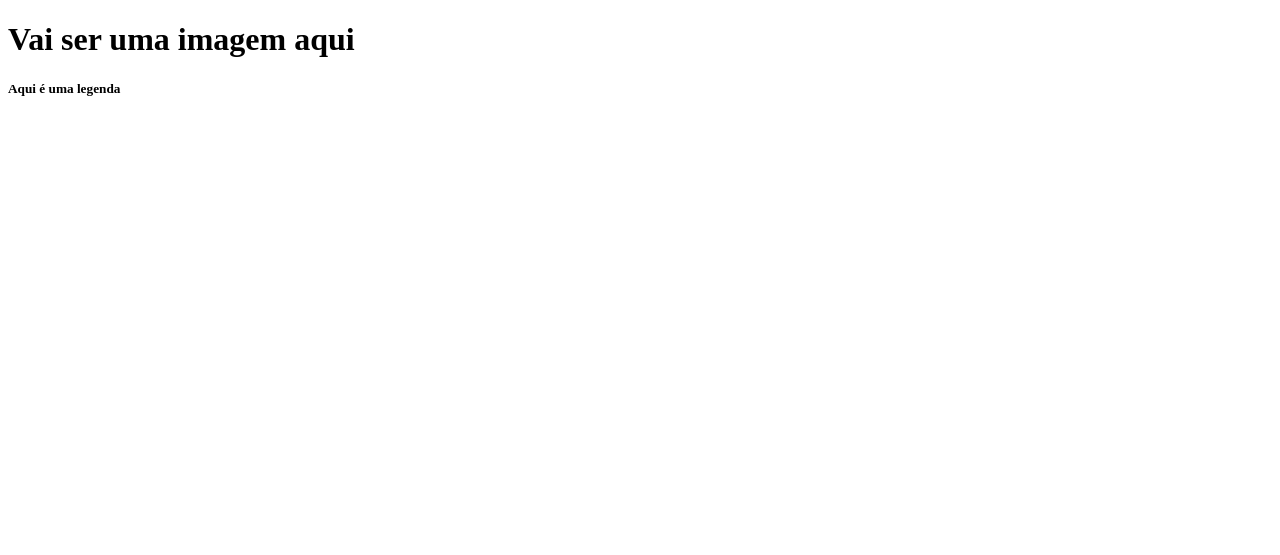
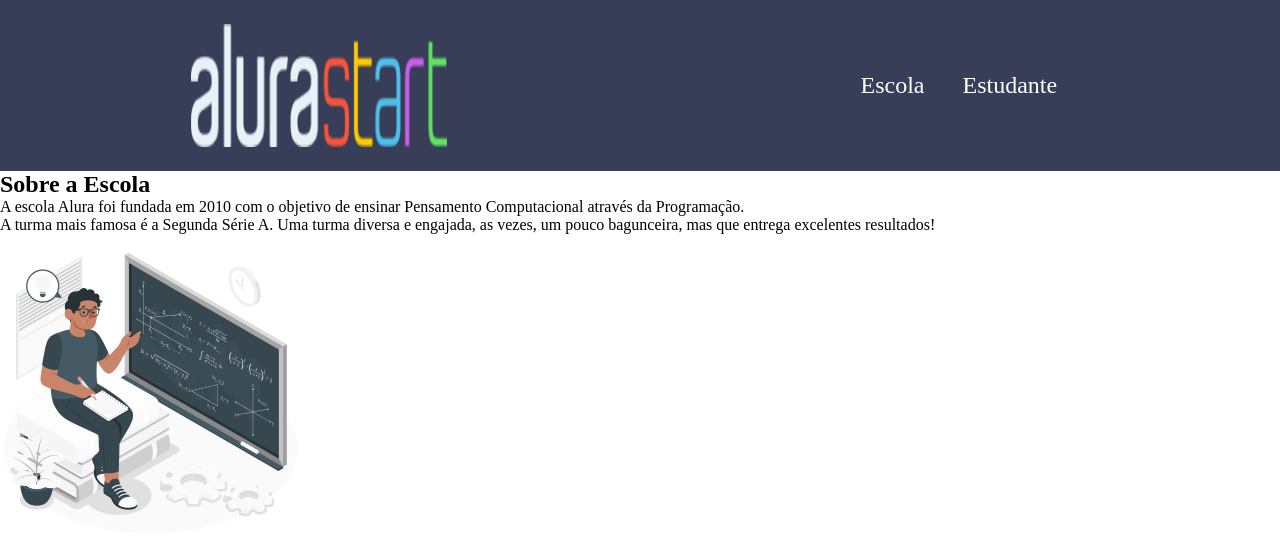
Before and after one commit to GiovanaaPaulino/SiteEscola, a plain HTML site: page index.html in a window 1280 px wide. Drawn offline with Linux system fonts and the light colour scheme.

Commit message:
Add files via upload

```diff
--- a/index.html
+++ b/index.html
@@ -6,9 +6,17 @@
     <title>Site Escola</title>
     <link rel="stylesheet" href="style.css">
 </head>
-<body>
-    <h1>Vai ser uma imagem aqui</h1>
-    <h5>Aqui é uma legenda</h5>
-
-</body>
+<header class="cabecalho">
+    <img class="cabecalho-imagem" src="./img/img1.png" alt="Logo Alura">
+    <ul class="cabecalho-lista-item">
+        <li class="cabecalho-lista-item">Escola</li>
+        <li class="cabecalho-lista-item">Estudante</li>
+    </ul>
+</header>
+<section class="escola">
+    <h2 class="escola-titulo">Sobre a Escola</h2>
+    <p class="escola-texto-um">A escola Alura foi fundada em 2010 com o objetivo de ensinar Pensamento Computacional através da Programação.</p>
+    <p class="escola-texto-dois">A turma mais famosa é a Segunda Série A. Uma turma diversa e engajada, as vezes, um pouco bagunceira, mas que entrega excelentes resultados!</p>
+    <img class="escola-imagem" src="./img/img2.png" alt="Homem no quadro"
+</section>
 </html>
--- a/style.css
+++ b/style.css
@@ -1,4 +1,20 @@
-header{
+*{
+    margin: 0;
+    padding: 0;
+}
+.cabecalho{
     background-color: #383D58;
     color: white;
+    display: flex;
+    justify-content: space-around;
+    padding: 24px 0;
 }
+.cabecalho-imagem{
+    width: 20%;
+}
+.cabecalho-lista-item{
+    display: inline-block;
+    margin: 0 16px;
+    padding: 24px 0;
+    font-size: 24px;
+}
```
